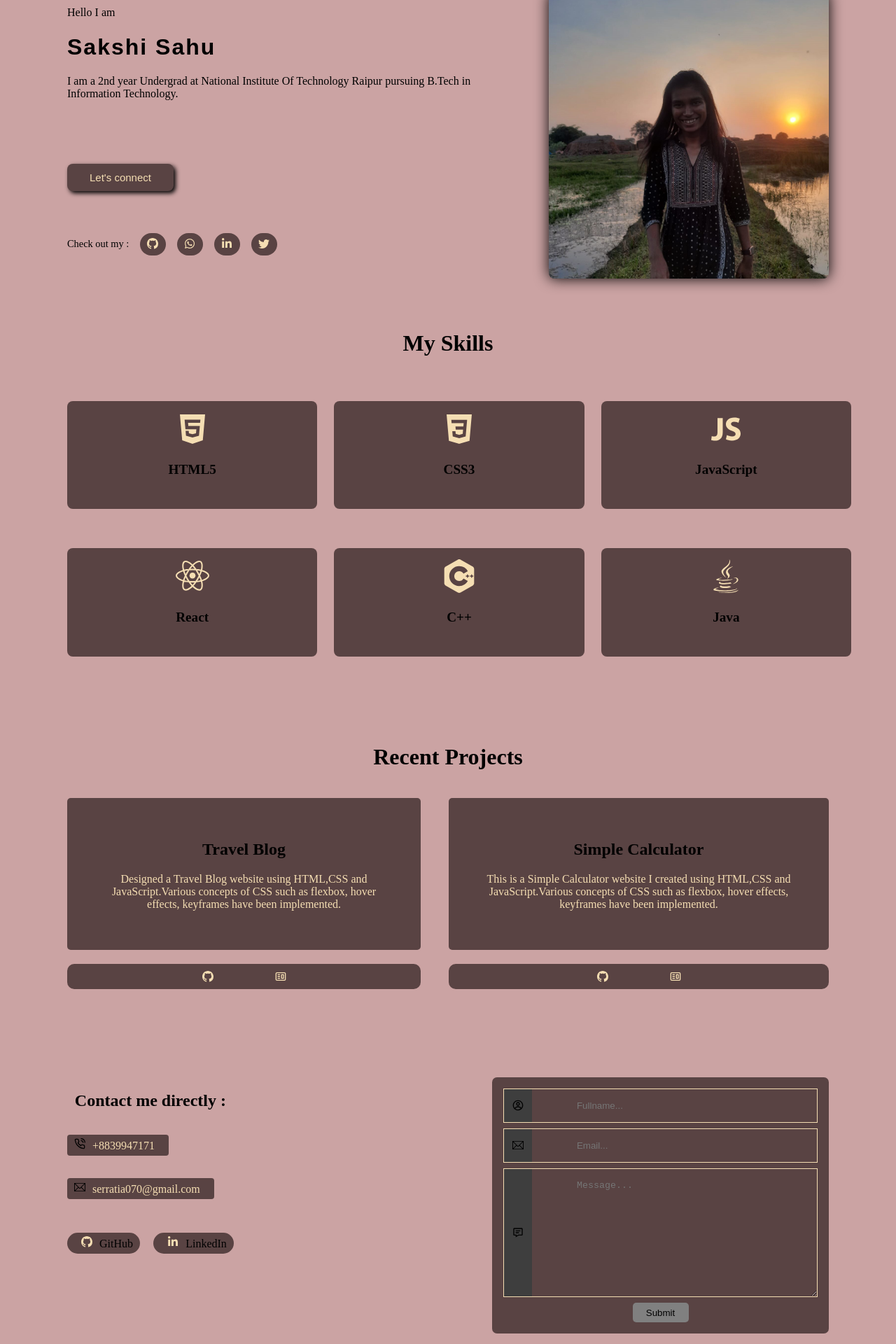
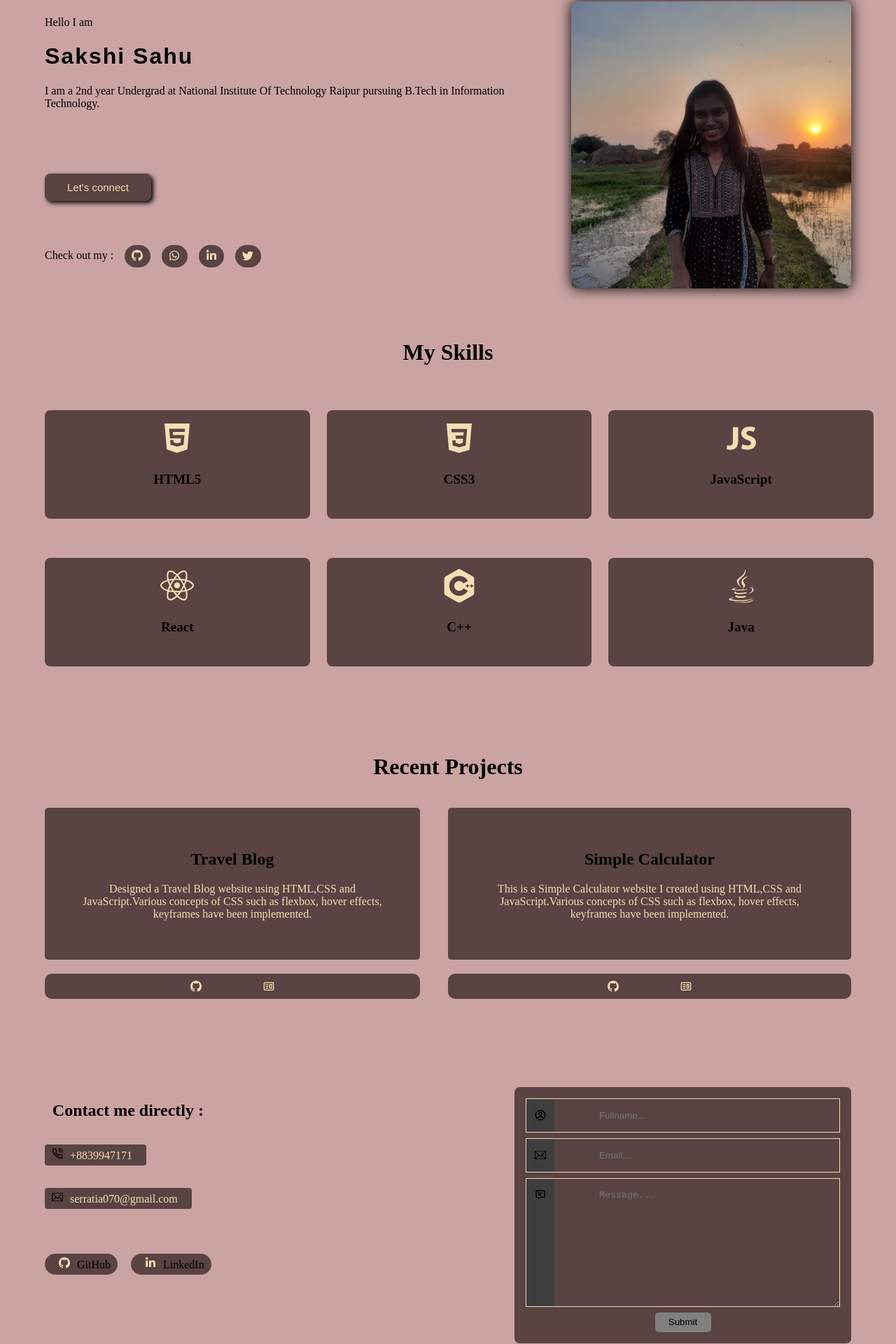
Before and after one commit to Sakshi050/my-portfolio, a React (Create React App) app: page / in a window 1280 px wide. Shown: the part 159-2079 px from the top of the page at 70% size. Built offline with nearby package versions, Linux system fonts and the light colour scheme.

Commit message:
some changes

```diff
--- a/package.json
+++ b/package.json
@@ -4,9 +4,11 @@
   "private": true,
   "homepage": "http://github.com/Sakshi050/my-portfolio",
   "dependencies": {
+    "@emotion/core": "^11.0.0",
     "@testing-library/jest-dom": "^5.16.5",
     "@testing-library/react": "^13.4.0",
     "@testing-library/user-event": "^13.5.0",
+    "animate.css": "^4.1.1",
     "bootstrap": "^5.2.3",
     "gh-pages": "^5.0.0",
     "react": "^18.2.0",
@@ -16,6 +18,7 @@
     "react-icons": "^4.8.0",
     "react-router-dom": "^6.9.0",
     "react-scripts": "5.0.1",
+    "react-transition-group": "^4.4.5",
     "styled-components": "^5.3.9",
     "web-vitals": "^2.1.4"
   },
--- a/public/index.html
+++ b/public/index.html
@@ -28,7 +28,8 @@
   </head>
   <body style="background-color: rgb(203, 163, 163);
   @import url('https://fonts.googleapis.com/css2?family=Alkatra&display=swap');
-  font-family: 'Alkatra', cursive;">
+  font-family: 'Alkatra', cursive;
+  overflow-x: hidden;">
     <noscript>You need to enable JavaScript to run this app.</noscript>
     <div id="root"></div>
     <!--
--- a/src/components/Footer/footer.jsx
+++ b/src/components/Footer/footer.jsx
@@ -7,13 +7,22 @@ import {FaLinkedinIn} from "react-icons/fa";
 import {CgProfile} from "react-icons/cg";
 import {BiMessageDetail} from "react-icons/bi";
 import styled from 'styled-components';
+import { Fade,Zoom } from "react-awesome-reveal";
+import Reveal from "react-awesome-reveal";
+import { keyframes } from "@emotion/react";
+
+function AnimatedComponent({ children }) {
+  return <Reveal keyframes={customAnimation}>{children}</Reveal>;
+}
 
 const footer = () => {
   return (
     <Container id="footer">
+      <Fade left>
         <Slide triggerOnce direction='left'>
+          <AnimatedComponent>
             <Profiles>
-            <h2>Contact me directly :</h2>
+            <h2 >Contact me directly :</h2>
             <div>
                 <span>
                 <FiPhoneCall/>
@@ -29,26 +38,35 @@ const footer = () => {
             <div className="profiles">
                 {/* <h2>Connect with me on:</h2> */}
                 <div>
+                  <Zoom>
+
                 <span>
                     <a href="https://github.com/Sakshi050">
                   <BsGithub />
                     </a>
                     GitHub
                 </span>
+                  </Zoom>
                 </div>
                 <div>
+                  <Zoom>
                 <span>
                 <a href="https://www.linkedin.com/in/sakshi-sahu-48079122a/">
                   <FaLinkedinIn />
                 </a>
                 LinkedIn
               </span>
+                  </Zoom>
                 </div>
             </div>
             </Profiles>
+          </AnimatedComponent>
         </Slide>
+      </Fade>
+      <Fade right>
         <Form>
         <Slide triggerOnce direction="right">
+          <AnimatedComponent>
           <form>
             <div className="name">
               <span>
@@ -70,19 +88,32 @@ const footer = () => {
             </div>
             <button>Submit</button>
           </form>
+          </AnimatedComponent>
         </Slide>
       </Form>
+      </Fade>
     </Container>
   )
 }
 
 export default footer
 
+const customAnimation = keyframes`
+  from {
+    opacity: 0;
+    transform: translate3d(200px,100px,0);
+  }
+to {
+    opacity: 1;
+    transform: translate3d(0, 0, 0);
+  }
+`
+
 const Container=styled.div`
   margin-top: 2rem;
   position: relative;
   padding: 2rem 0;
-  width: 85%;
+  width: 90%;
   max-width: 1280px;
   margin: 0 auto;
   display: flex;
@@ -135,13 +166,13 @@ const Form=styled.div`
         justify-content: center;
       }
     }
-    // .msg{
-    //     span{
-    //         size:10px;
-    //         align-items:flex-start;
-    //         padding-top:15px;
-    //     }
-    // }
+    .msg{
+        span{
+            size:10px;
+            align-items:flex-start;
+            padding-top:15px;
+        }
+    }
     button {
       width: 5rem;
       height: 1.8rem;
--- a/src/components/Header/header.jsx
+++ b/src/components/Header/header.jsx
@@ -1,15 +1,17 @@
 import React, { useState } from 'react'
 import styled from 'styled-components';
 import { FaDocker } from "react-icons/fa";
+import { Fade } from 'react-awesome-reveal';
 
 const Header = () => {
     const [bar, setBar] = useState(false);
     return (
         <Container bar={bar}>
             <Logo>
-            <span><FaDocker/></span>
+                <span><FaDocker /></span>
                 <h2>Portfolio</h2>
             </Logo>
+            <Fade cascade>
                 <Nav bar={bar}>
                     <span><a href="#home">Home</a></span>
                     <span><a href="#home">About</a></span>
@@ -18,6 +20,7 @@ const Header = () => {
                     <span><a href="#footer">Contact</a></span>
                     <span><a href="https://drive.google.com/file/d/1LP7XMRUYggaiRfnQvlG1AY4oxItobB8c/view?usp=sharing">Resume</a></span>
                 </Nav>
+            </Fade>
             <div
                 onClick={() => setBar(!bar)}
                 className="bars">
@@ -29,16 +32,33 @@ const Header = () => {
 
 export default Header
 const Container = styled.div`
+position:sticky;
+    top:0;
     display: flex;
     align-items: center;
     justify-content: space-between;
-    width: 85%;
+    width: 90%;
     margin: 0 auto;
     padding: 1rem 0;
     position: relative;
     animation: header 500ms ease-in-out;
     .bars{
         display: none;
+    }
+    @media(max-width: 840px){
+        width: 95%;
+    }
+    @media(max-width:640px){
+        .bars{
+            width: 40px;
+            height: 40px;
+            position: relative;
+            display: flex;
+            align-items: center;
+            justify-content: center;
+            padding: 0.5rem;
+            z-index: 100;
+        }
     }
 `
 const Logo = styled.div`
@@ -49,6 +69,7 @@ const Logo = styled.div`
         font-size: 1.8rem;
     }
     h2{
+        font-size: 1.8rem;
         cursor:pointer;
     }
 `
@@ -56,7 +77,7 @@ const Nav = styled.div`
 span{
     margin-left: 1rem;
     a{
-        // font-size:1rem;
+        font-size:20px;
         color: black;
         text-decoration: none;
         font-weight: 400;
--- a/src/components/Header/main.jsx
+++ b/src/components/Header/main.jsx
@@ -6,12 +6,21 @@ import {FaLinkedinIn} from "react-icons/fa";
 import {ImTwitter} from "react-icons/im";
 import {Slide} from "react-awesome-reveal";
 import ss from "../Header/ss.png";
+import { Fade,Zoom } from "react-awesome-reveal";
+import Reveal from "react-awesome-reveal";
+import { keyframes } from "@emotion/react";
+
+function AnimatedComponent({ children }) {
+  return <Reveal keyframes={customAnimation}>{children}</Reveal>;
+}
 
 const ProfComponent = () => {
   return (
     <Container id="home">
+        <AnimatedComponent>
+        <Texts>
       <Slide direction="left">
-        <Texts>
+          <Fade left>
           <h4>Hello I am</h4>
           <h1>Sakshi Sahu</h1>
           <p>
@@ -19,7 +28,10 @@ const ProfComponent = () => {
           </p>
           <button><a href="mailto:serratia070@gmail.com">Let's connect</a>
             </button>
+          </Fade>
+          </Slide>
           <Social>
+            <Zoom>
             <h4>Check out my :</h4>
             <div className="social-icons">
               <span>
@@ -43,16 +55,22 @@ const ProfComponent = () => {
                 </a>
               </span>
             </div>
+          </Zoom>
           </Social>
         </Texts>
-      </Slide>
+        </AnimatedComponent>
+      {/* </Slide> */}
       <Slide direction="right">
+        <AnimatedComponent>
         <Profile>
+          {/* <Fade right> */}
           <img
             src={ss}
             alt="profile"
-          />
+            />
+            {/* </Fade> */}
         </Profile>
+            </AnimatedComponent>
       </Slide>
     </Container>
   );
@@ -60,6 +78,16 @@ const ProfComponent = () => {
 
 export default ProfComponent;
 
+const customAnimation = keyframes`
+  from {
+    opacity: 0;
+    transform: translate3d(0, -100px, -200px);
+  }
+to {
+    opacity: 1;
+    transform: translate3d(0, 0, 0);
+  }
+`
 const Container = styled.div`
   display: flex;
   gap: 2rem;
@@ -68,11 +96,20 @@ const Container = styled.div`
   margin: 0 auto;
 //   background-color:lavender;
   z-index: 1;
-  width: 85%;
+  width: 90%;
+  @media (max-width: 840px) {
+    width: 95%;
+  }
+  @media (max-width: 640px) {
+    flex-direction: column;
+  }
 `;
 const Texts = styled.div`
   flex: 1;
   text-align:left;
+  h3{
+    font-size:1.5rem;
+  }
   h4{
     padding: 0 0;
     font-weight: 500;
@@ -111,7 +148,13 @@ const Social = styled.div`
   align-items: center;
   gap: 1rem;
   h4{
+    font-size: 1rem;
+  }
+  p {
     font-size: 0.9rem;
+    @media(max-width: 690px) {
+      font-size: 0.7rem;
+    }
   }
   .social-icons {
     gap: 1rem;
@@ -148,4 +191,13 @@ const Profile = styled.div`
       transform: translateY(-10px);
     }
   }
+  @media (max-width: 790px) {
+    width: 20rem;
+  }
+  @media (max-width: 660px) {
+    width: 18rem;
+  }
+  @media (max-width: 640px) {
+    width: 100%;
+  }
 `;
--- a/src/components/Projects/projects.jsx
+++ b/src/components/Projects/projects.jsx
@@ -1,33 +1,39 @@
 import React from 'react'
 import styled from 'styled-components';
 import Project from "../Projects/project";
-import {BsGithub} from "react-icons/bs";
-import {CgWebsite} from "react-icons/cg"
+import { BsGithub } from "react-icons/bs";
+import { CgWebsite } from "react-icons/cg"
 import { Slide } from 'react-awesome-reveal';
+import { Fade,Zoom } from "react-awesome-reveal";
+
 
 const projects = () => {
   return (
     <Container id="projects">
+      <Zoom>
       <h1>Recent Projects</h1>
+      </Zoom>
       <div className='proj'>
+        <Fade right cascade>
         <Slide direction='left'>
           <span>
-        <Project title={"Travel Blog"} desc={"Designed a Travel Blog website using HTML,CSS and JavaScript.Various concepts of CSS such as flexbox, hover effects, keyframes have been implemented."}/>
+            <Project title={"Travel Blog"} desc={"Designed a Travel Blog website using HTML,CSS and JavaScript.Various concepts of CSS such as flexbox, hover effects, keyframes have been implemented."} />
             <span>
-        <a href="https://github.com/Sakshi050/Travel-blog"><BsGithub/></a>
-        <a href="https://sakshi050.github.io/Travel-blog/"><CgWebsite/></a>
+              <a href="https://github.com/Sakshi050/Travel-blog"><BsGithub /></a>
+              <a href="https://sakshi050.github.io/Travel-blog/"><CgWebsite /></a>
             </span>
           </span>
         </Slide>
-        <Slide direction='right'>
+        <Slide direction='left'>
           <span>
-        <Project title={"Simple Calculator"} desc={"This is a Simple Calculator website I created using HTML,CSS and JavaScript.Various concepts of CSS such as flexbox, hover effects, keyframes have been implemented."}/>
+            <Project title={"Simple Calculator"} desc={"This is a Simple Calculator website I created using HTML,CSS and JavaScript.Various concepts of CSS such as flexbox, hover effects, keyframes have been implemented."} />
             <span>
-        <a href="https://github.com/Sakshi050/calculator"><BsGithub/></a>
-        <a href="https://sakshi050.github.io/calculator/"><CgWebsite/></a>
+              <a href="https://github.com/Sakshi050/calculator"><BsGithub /></a>
+              <a href="https://sakshi050.github.io/calculator/"><CgWebsite /></a>
             </span>
           </span>
         </Slide>
+        </Fade>
       </div>
     </Container>
   )
@@ -35,8 +41,8 @@ const projects = () => {
 
 export default projects
 
-const Container=styled.div`
-  width:85%;
+const Container = styled.div`
+  width:90%;
   margin: 3rem auto;
   padding:0.5rem;
   .proj{
--- a/src/components/Skills/skills.jsx
+++ b/src/components/Skills/skills.jsx
@@ -7,14 +7,19 @@ import {SiCplusplus} from "react-icons/si";
 import {FaJava} from "react-icons/fa";
 import {GrReactjs} from "react-icons/gr";
 import {Slide} from "react-awesome-reveal"
+import { Fade,Zoom } from "react-awesome-reveal";
 import Card from "../Skills/card";
+
 
 const skills = () => {
   return (
     <div>
       <Container id='skills'>
+        <Zoom>
             <h1>My Skills</h1>
+        </Zoom>
         <Cards>
+          <Fade cascade>
             <Slide direction='right'>
                 <Card Icon={FaHtml5} title={"HTML5"}/>
             </Slide>
@@ -24,15 +29,18 @@ const skills = () => {
             <Slide direction='right'>
                 <Card Icon={IoLogoJavascript} title={"JavaScript"}/>
             </Slide>
-            <Slide direction='left'>
+            </Fade>
+            <Fade cascade>
+            <Slide direction='right'>
                 <Card Icon={GrReactjs} title={"React"}/>
             </Slide>
-            <Slide direction='left'>
+            <Slide direction='right'>
                 <Card Icon={SiCplusplus} title={"C++"}/>
             </Slide>
-            <Slide direction='left'>
+            <Slide direction='right'>
                 <Card Icon={FaJava} title={"Java"}/>
             </Slide>
+          </Fade>
         </Cards>
       </Container>
     </div>
@@ -46,7 +54,7 @@ h1{
     color:black;
 }
   color:wheat;
-  width: 85%;
+  width: 90%;
   margin: 0 auto;
   padding: 3rem 0;
 `;
```
Also changed, not shown: 1 other file (tests, documents, lock files or other folders). Lines whose indentation alone changed are shown as unchanged.
